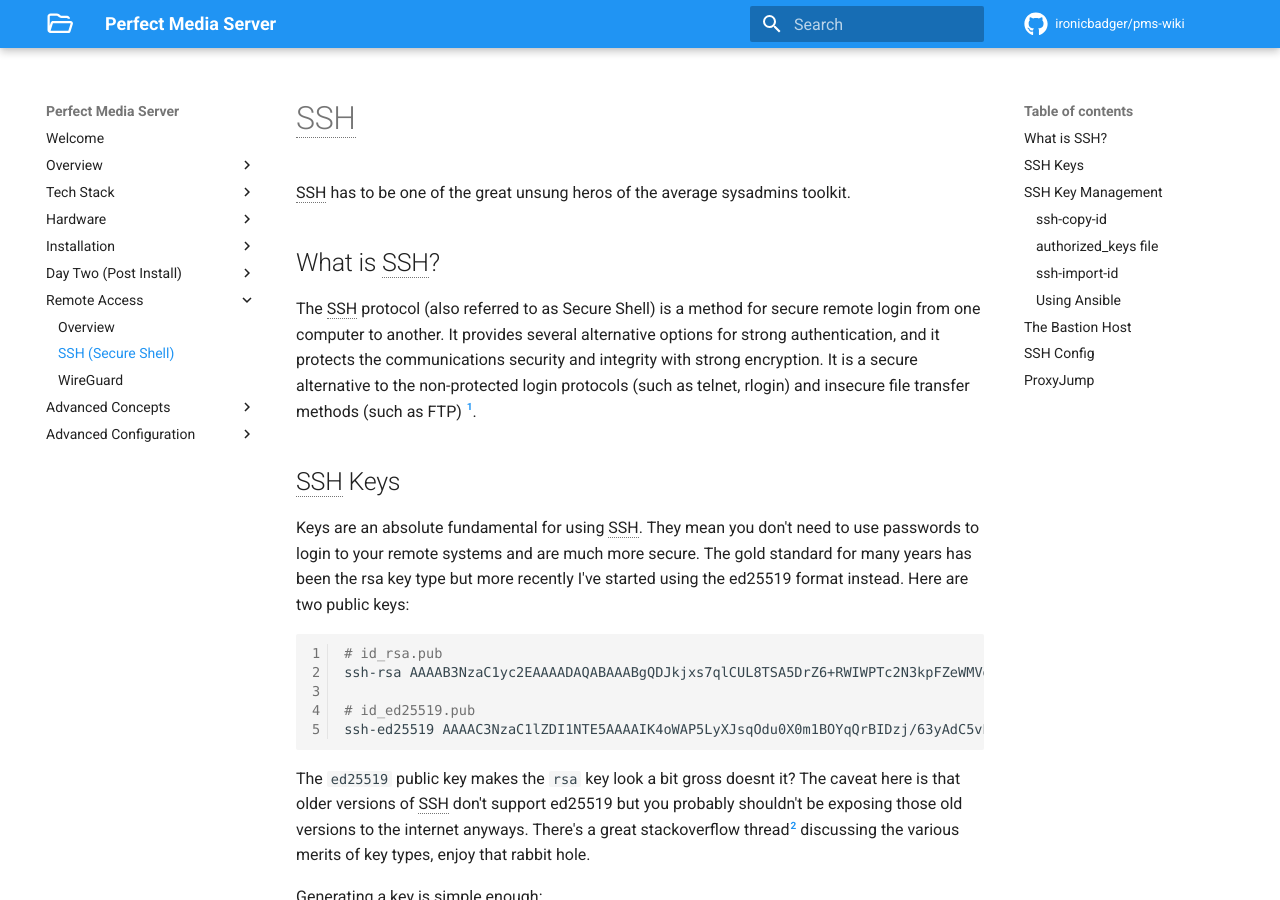
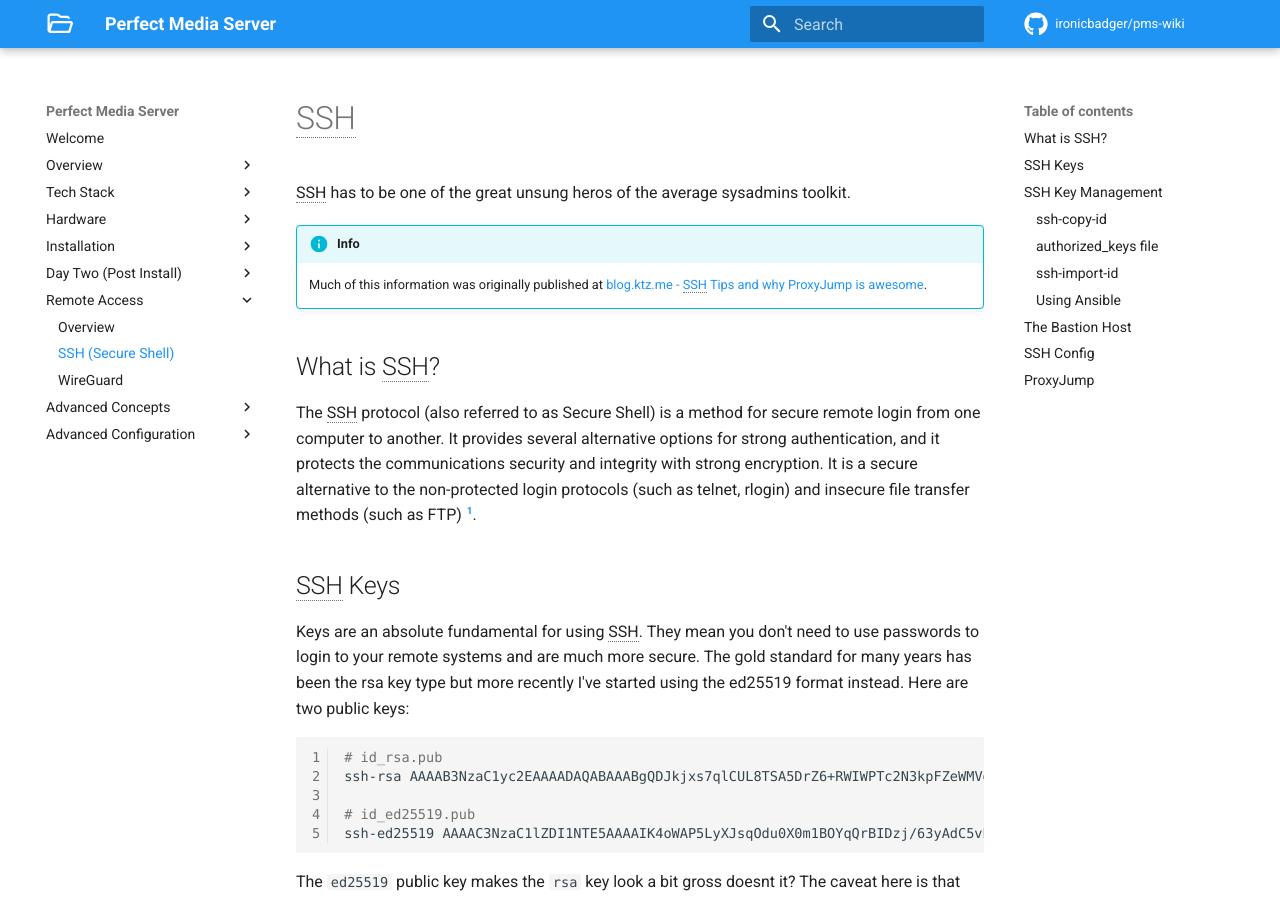
Before and after one commit to ironicbadger/pms-wiki, an MkDocs documentation site: the page built from docs/remote-access/ssh.md, in a window 1280 px wide and 900 px high. Built offline with MkDocs 1.6.1 and Material for MkDocs 9.7.7, drawn with Linux system fonts in a browser that asks for light colours; some web fonts are replaced; comment, search, counter and statistics services are not loaded.

Commit message:
added blog.ktz.me attribution

```diff
--- a/docs/remote-access/ssh.md
+++ b/docs/remote-access/ssh.md
@@ -1,6 +1,9 @@
 # SSH
 
 SSH has to be one of the great unsung heros of the average sysadmins toolkit.
+
+!!! info
+    Much of this information was originally published at [blog.ktz.me - SSH Tips and why ProxyJump is awesome](https://blog.ktz.me/ssh-tips-and-tricks/).
 
 ## What is SSH?
 
```
